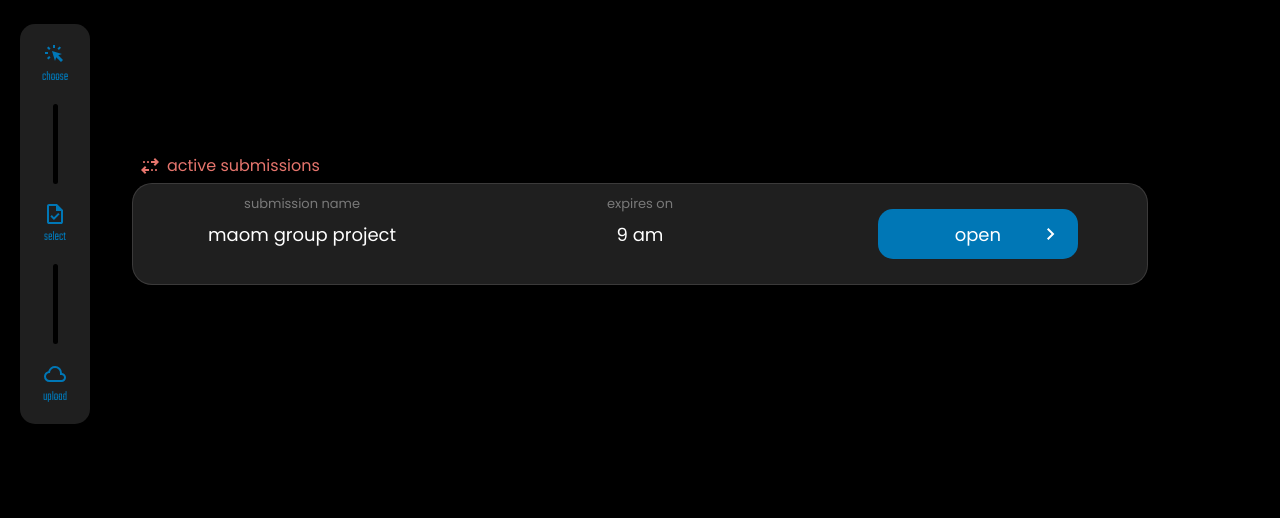
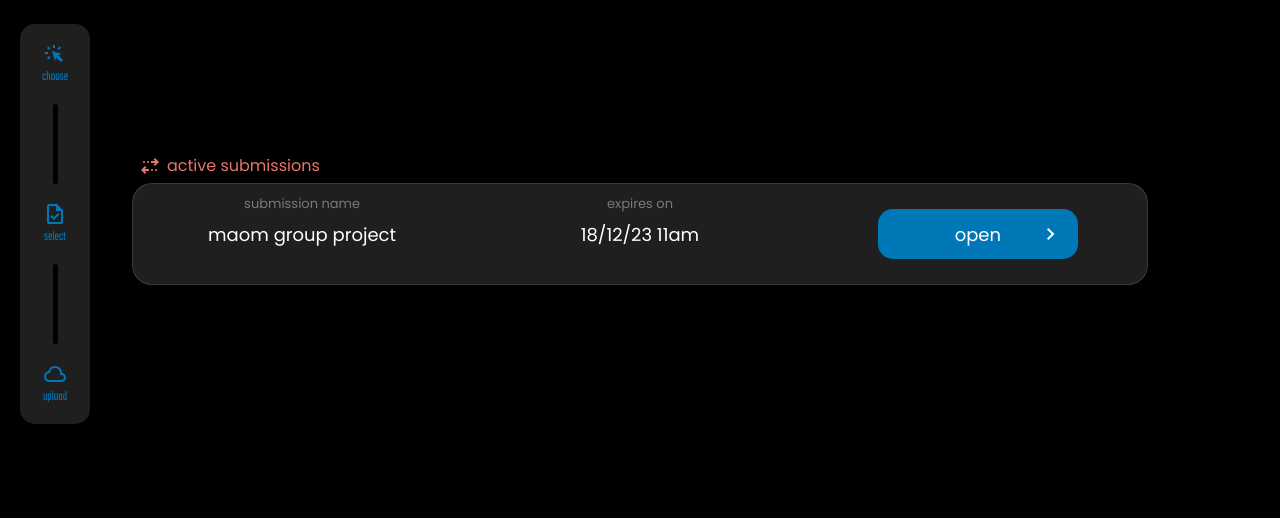
Before and after one commit to doubt3039/maom, a Django app: page / in a window 1280 px wide. Shown: the part 181-699 px from the top of the page. Run offline with Django 4.2, Linux system fonts and the light colour scheme; some libraries are stand-ins or nearby versions.

Commit message:
changed expirey date v-1.1

```diff
--- a/templates/test.html
+++ b/templates/test.html
@@ -149,7 +149,7 @@
                     <span class="sh">
                         expires on
                     </span>
-                    9 am
+                    18/12/23 11am
                 </div>
                 <div class="sub_open">
                     <div class="open" onclick="filenav()">
```
